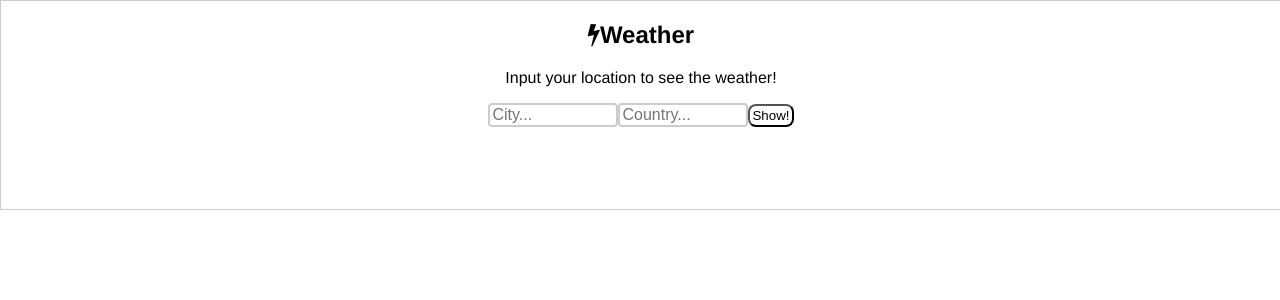
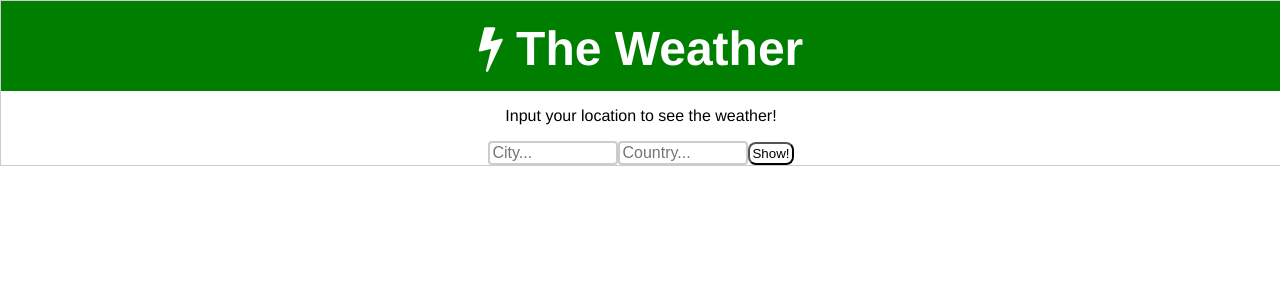
Before and after one commit to mikifriki/WeatherReact, a React (Create React App) app: page / in a window 1280 px wide. Shown: the top 300 px of the page. Built offline with nearby package versions, Linux system fonts and the light colour scheme.

Commit message:
Styling and touch up
Rewrote classnames and styled it a bit better. Also made it mote understandable

```diff
--- a/src/App.js
+++ b/src/App.js
@@ -5,6 +5,7 @@ import React from "react";
 import Titles from "./Components/Titles.js";
 import Form from "./Components/Form";
 import Ilm from "./Components/Ilm";
+import Icon from "./Components/Icon";
 
 const API_KEY = "7ff9aafa73fb706223dd209f53908496";
 
@@ -18,9 +19,6 @@ class App extends React.Component{  //see initializib(alustab) componendi mida v
         Niiskus:undefined,
         Selgitus:undefined,
         Error:undefined
-
-
-
     }
 
     getIlm = async (e) => {
--- /dev/null
+++ b/src/Components/Icon.js
@@ -0,0 +1,17 @@
+import React from "react";
+
+
+class Icon extends React.Component{
+
+    render(){
+        return(
+
+         <div class="Icon">
+            <i class="fa fa-bolt"></i>
+         </div>
+
+        );
+    }
+}
+
+export default Icon;
--- a/src/Components/Ilm.js
+++ b/src/Components/Ilm.js
@@ -8,40 +8,34 @@ render(){
             <br1/>
 
             {this.props.Linn && this.props.Riik &&
-                <p1>
+                <p class="City">
                     <i class="fa fa-compass"></i>
                     Location: { this.props.Linn} { this.props.Riik }
-                </p1>
+                </p>
             }
 
-            <br/>
+
 
             {this.props.Temperatuur &&
-                 <p2>
+                 <p class="Temp">
                     <i class="fa fa-thermometer"></i>
                     Temperature: { this.props.Temperatuur }°C
-                 </p2>
+                 </p>
             }
 
-            <br/>
-
             {this.props.Niiskus &&
-                <p3>
+                <p class="Humidity">
                     <i class="fa fa-tint"> </i>
                     Humidity: { this.props.Niiskus }%
-                </p3>
+                </p>
             }
 
-            <br/>
-
             { this.props.Selgitus &&
-                <p4>
+                <p class="Cloud">
                     <i class="fa fa-cloud"></i>
                     Cloudiness: { this.props.Selgitus}
-                </p4>
+                </p>
             }
-
-            <br/>
 
             { this.props.Error && <p5>{ this.props.Error }</p5>}
 
--- a/src/Components/Titles.js
+++ b/src/Components/Titles.js
@@ -8,7 +8,8 @@ class Titles extends React.Component{
 
          <div>
 
-            <h2> <i class="fa fa-bolt"></i>Weather</h2>
+            <h2><i class="fa fa-bolt"></i> The Weather</h2>
+
             <p>Input your location to see the weather!</p>
          </div>
 
--- a/src/index.css
+++ b/src/index.css
@@ -1,3 +1,4 @@
+@import url('https://fonts.googleapis.com/css?family=Lato');
 body {
   position: relative;
   text-align: center;
@@ -9,6 +10,7 @@ body {
   border: 1px solid #ccc;
   font-family: "Helvetica", Arial, sans-serif;
   font-size: 16px;
+
 }
 
 body-wrapper:before{
@@ -37,6 +39,7 @@ button{
   border-radius: 8px;
   background-color: white;
   color: black;
+
 }
 
 .titles{
@@ -44,22 +47,16 @@ button{
   border: 3px solid #73AD21;
 }
 
-br{
-  line-height:22px;
-}
+
 
 /* this is spacing between the location, temp and so on. and the input field */
-br1{
-  display: block;
-  margin: 10px 0;
-}
-
- p1, p2, p3, p4{/* this styles the city, temperature and other pargagraphs that you get when showing stuff */
-
-  text-align: left;
+/* this also styles the city, temperature and other pargagraphs that you get when showing stuff */
+.City, .Temp, .Humidity, .Cloud{
+  text-align: center;
   float: center;
   letter-spacing: 0.5px;
   position: relative;
+  line-height: 1px;
 
   -webkit-animation-name: Mtext; /* Safari */
   -webkit-animation-duration: 4s; /* Safari*/
@@ -69,7 +66,6 @@ br1{
   animation-fill-mode: reverse;
 
 }
-
 
 @-webkit-keyframes Mtext{
   0%   {left:200px; top:0px;}
@@ -81,3 +77,14 @@ br1{
   0%   {left:200px; top:0px;}
   25%  {background-color:rgb(255, 255, 255); left:0px; top:0px;}
 }
+
+
+
+h2{
+  font-size: 300%;
+  margin: 0px 0px 0px 0px;
+  background-color: #007e00;
+	height: 50px;
+	padding: 20px;
+color: white;
+}
```
